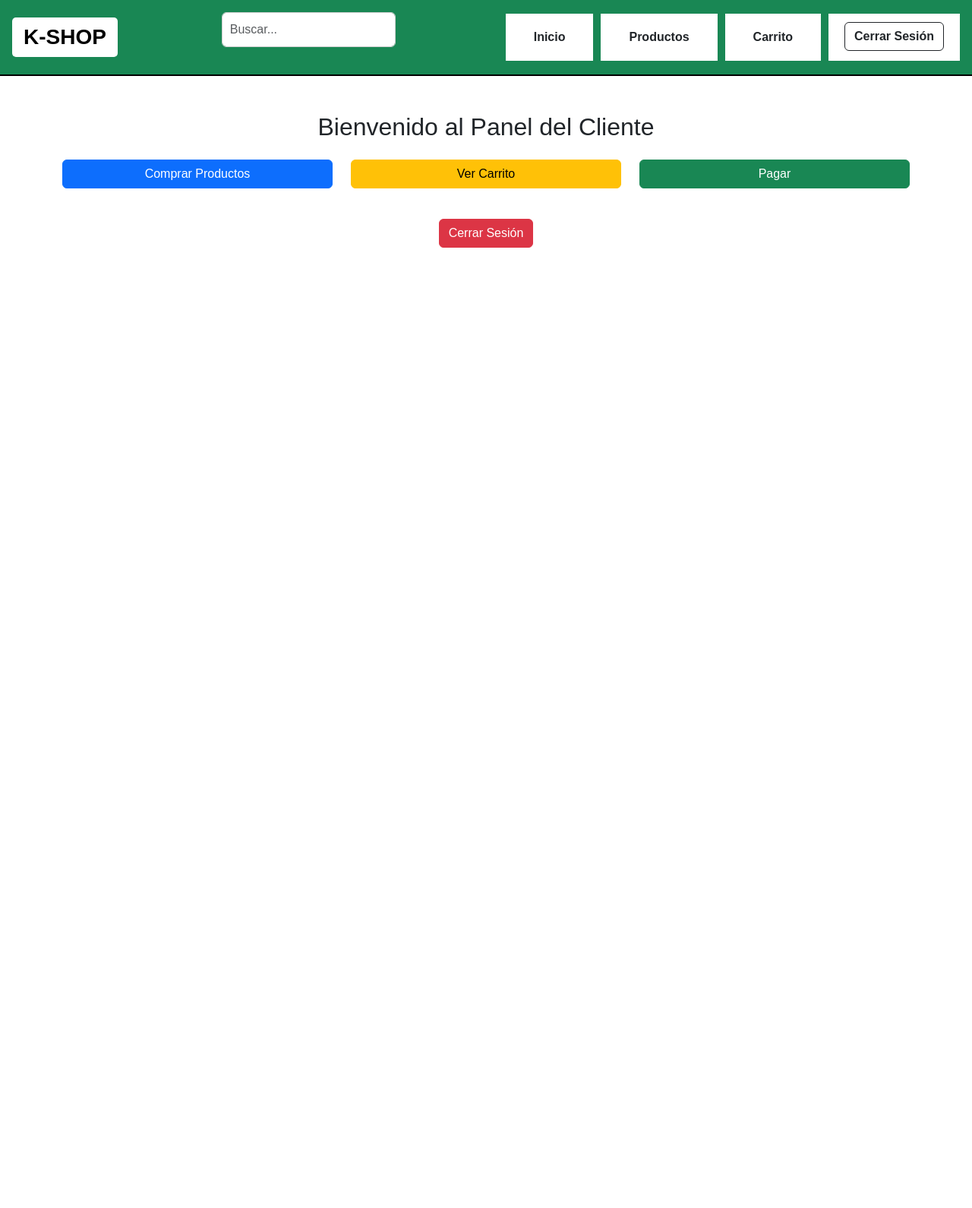
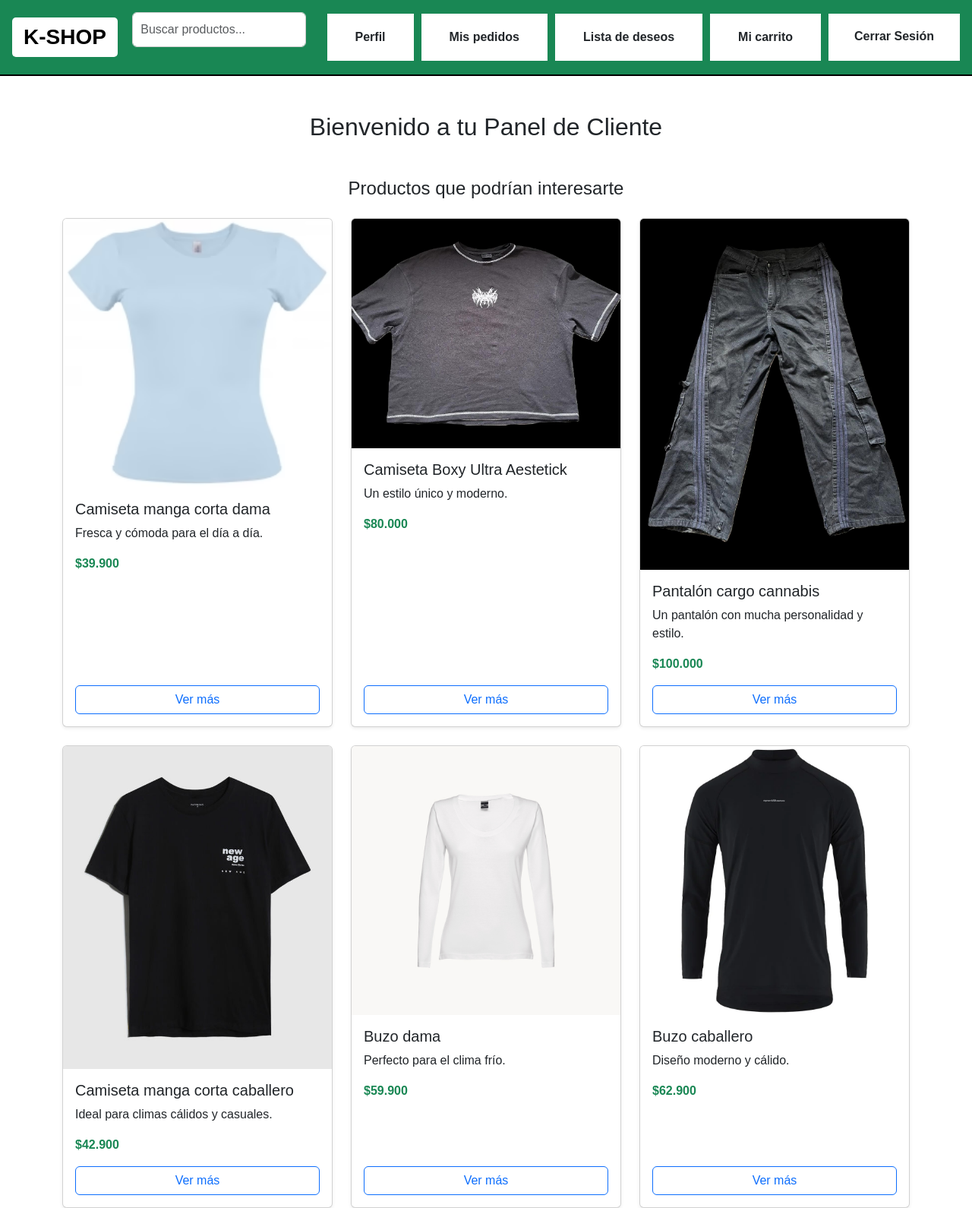
Before and after one commit to kev-abs/kshop-code, a PHP site: page /Paneles/panelcliente.php in a window 1280 px wide. Shown: the whole page at 76% size. Before the commit the page ends 326 px from the top, so only its background shows below. Run offline with PHP 8.4, Linux system fonts and the light colour scheme; the visitor is signed in with stand-in values (Sample User, id 1).

Commit message:
Update panelcliente.php

```diff
--- a/Paneles/panelcliente.php
+++ b/Paneles/panelcliente.php
@@ -1,18 +1,56 @@
 <?php
 session_start();
-
-// Evitar que el navegador guarde en caché esta página
-header("Cache-Control: no-store, no-cache, must-revalidate, max-age=0");
-header("Cache-Control: post-check=0, pre-check=0", false);
-header("Pragma: no-cache");
-header("Expires: Sat, 26 Jul 1997 05:00:00 GMT");
-
-// Verificar si la sesión está activa y si el rol es "cliente"
 if (!isset($_SESSION["rol"]) || $_SESSION["rol"] !== "cliente") {
     header("Location: ../Barra de navegacion/Iniciarsesion.php");
     exit();
 }
+
+$productos = [
+  [
+    "titulo" => "Camiseta manga corta dama",
+    "descripcion" => "Fresca y cómoda para el día a día.",
+    "imagen" => "../Imagenes/camiseta aqua manga corta mujer.avif",
+    "pagina" => "producto1.php",
+    "precio" => 39900
+  ],
+  [
+    "titulo" => "Camiseta Boxy Ultra Aestetick",
+    "descripcion" => "Un estilo único y moderno.",
+    "imagen" => "../Imagenes/camiseta boxy.jpeg",
+    "pagina" => "producto1.php",
+    "precio" => 80000
+  ],
+  [
+    "titulo" => "Pantalón cargo cannabis",
+    "descripcion" => "Un pantalón con mucha personalidad y estilo.",
+    "imagen" => "../Imagenes/pantalon cargo.jpeg",
+    "pagina" => "producto1.php",
+    "precio" => 100000
+  ],
+  [
+    "titulo" => "Camiseta manga corta caballero",
+    "descripcion" => "Ideal para climas cálidos y casuales.",
+    "imagen" => "../Imagenes/camiseta negra manga corta hombre.jpg",
+    "pagina" => "producto2.php",
+    "precio" => 42900
+  ],
+  [
+    "titulo" => "Buzo dama",
+    "descripcion" => "Perfecto para el clima frío.",
+    "imagen" => "../Imagenes/camiseta blanca manga larga mujer.jpg",
+    "pagina" => "producto3.php",
+    "precio" => 59900
+  ],
+  [
+    "titulo" => "Buzo caballero",
+    "descripcion" => "Diseño moderno y cálido.",
+    "imagen" => "../Imagenes/camiseta negra manga larga hombre.webp",
+    "pagina" => "producto4.php",
+    "precio" => 62900
+  ]
+];
 ?>
+
 <!DOCTYPE html>
 <html lang="es">
 <head>
@@ -21,69 +59,52 @@ if (!isset($_SESSION["rol"]) || $_SESSION["rol"] !== "cliente") {
   <title>Panel del Cliente - K-SHOP</title>
   <link href="https://cdn.jsdelivr.net/npm/bootstrap@5.3.7/dist/css/bootstrap.min.css" rel="stylesheet">
   <link rel="stylesheet" href="../Estilos/stilos.css" />
-  <script>
-    // Evitar que el usuario vea la página anterior con el botón "Atrás"
-    window.addEventListener('pageshow', function (event) {
-      if (event.persisted || (window.performance && window.performance.navigation.type === 2)) {
-        window.location.href = "../Barra de navegacion/Iniciarsesion.php";
-      }
-    });
-  </script>
 </head>
 <body>
 
-  <!-- Encabezado  -->
-<div class="header d-flex justify-content-between align-items-center p-3" style="background-color: #198754 ; color: #000;">
+<!-- Encabezado personalizado para el cliente -->
+<div class="header d-flex justify-content-between align-items-center p-3" style="background-color: #198754; color: white;">
   <div class="logo fw-bold fs-3">K-SHOP</div>
-
-  <!-- Buscador -->
   <form action="/buscar" method="GET" class="d-flex" style="max-width: 300px;">
-    <input type="text" name="q" placeholder="Buscar..." class="form-control me-2" />
+    <input type="text" name="q" placeholder="Buscar productos..." class="form-control me-2" />
   </form>
-
-  <!-- Navegación -->
   <nav>
     <ul class="nav">
-      <li class="nav-item">
-        <a href="../index.php" class="nav-link text-dark fw-bold">Inicio</a>
-      </li>
-      <li class="nav-item">
-        <a href="../Barra de navegacion/productos.php" class="nav-link text-dark fw-bold">Productos</a>
-      </li>
-      <li class="nav-item">
-        <a href="../Barra de navegacion/carrito.php" class="nav-link text-dark fw-bold">Carrito</a>
-      </li>
-      <li class="nav-item">
-        <a href="../php/cerrarsesion.php" class="btn btn-outline-dark fw-bold">Cerrar Sesión</a>
-      </li>
+      <li class="nav-item"><a href="../php/perfil_cliente.php" class="nav-link text-dark fw-bold">Perfil</a></li>
+      <li class="nav-item"><a href="pedidos.php" class="nav-link text-dark fw-bold">Mis pedidos</a></li>
+      <li class="nav-item"><a href="lista_deseos.php" class="nav-link text-dark fw-bold">Lista de deseos</a></li>
+      <li class="nav-item"><a href="carrito.php" class="nav-link text-dark fw-bold">Mi carrito</a></li>
+      <li class="nav-item"><a href="../php/cerrarsesion.php" class="btn  fw-bold">Cerrar Sesión</a></li>
     </ul>
   </nav>
 </div>
 
-
 <!-- Panel del Cliente -->
 <div class="container mt-5">
-    <h2 class="text-center mb-4">Bienvenido al Panel del Cliente</h2>
+  <h2 class="text-center mb-4">Bienvenido a tu Panel de Cliente</h2>
 
-    <div class="row text-center">
-      <div class="col-md-4 mb-3">
-        <a href="../Barra de navegacion/productos.php" class="btn btn-primary w-100">Comprar Productos</a>
+  <!-- Productos recomendados -->
+  <h4 class="text-center mt-5 mb-4">Productos que podrían interesarte</h4>
+  <div class="row g-4">
+    <?php foreach ($productos as $index => $producto): ?>
+      <div class="col-sm-6 col-md-4">
+        <div class="card h-100 shadow-sm">
+          <img src="<?= $producto['imagen'] ?>" class="card-img-top" alt="<?= $producto['titulo'] ?>">
+          <div class="card-body d-flex flex-column">
+            <h5 class="card-title"><?= $producto['titulo'] ?></h5>
+            <p class="card-text"><?= $producto['descripcion'] ?></p>
+            <p class="text-success fw-bold">$<?= number_format($producto['precio'], 0, ',', '.') ?></p>
+            <div class="mt-auto">
+              <a href="<?= $producto['pagina'] ?>" class="btn btn-outline-primary w-100">Ver más</a>
             </div>
-      <div class="col-md-4 mb-3">
-        <a href="../Barra de navegacion/carrito.php" class="btn btn-warning w-100">Ver Carrito</a>
           </div>
-      <div class="col-md-4 mb-3">
-        <a href="../Barra de navegacion/servicios.php" class="btn btn-success w-100">Pagar</a>
+        </div>
+      </div>
+    <?php endforeach; ?>
   </div>
 </div>
 
-    <div class="text-center mt-4">
-      <a href="../php/cerrarsesion.php" class="btn btn-danger">
-        <i class="bi bi-box-arrow-right"></i> Cerrar Sesión
-      </a>
-    </div>
-  </div>
-
+<script src="https://cdn.jsdelivr.net/npm/bootstrap@5.3.7/dist/js/bootstrap.bundle.min.js"></script>
 <script src="../Funciones/funciones.js" defer></script>
 </body>
 </html>
```
Lines whose indentation alone changed are shown as unchanged.
